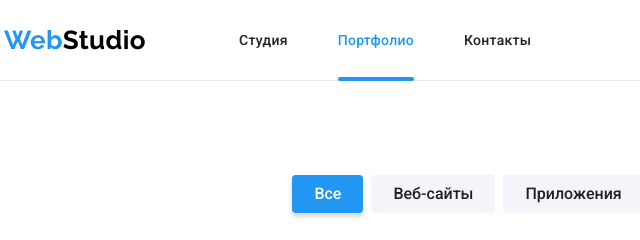
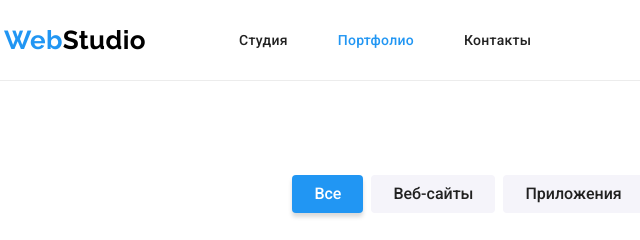
Before and after one commit to aleksandr003/goit-markup-hw-05, a plain HTML site: page portfolio.html in a window 1280 px wide. Shown: the top 240 px of the page, 51-691 px from the left. Drawn offline with nearby package versions, Linux system fonts and the light colour scheme.

Commit message:
отредактировал transition в link

```diff
--- a/css/styles.css
+++ b/css/styles.css
@@ -44,7 +44,7 @@ img {
   display: block;
   text-decoration: none;
 
-  transition-property: background-color, color;
+  transition-property: color;
   transition-duration: 250ms;
   transition-timing-function: cubic-bezier(0.4, 0, 0.2, 1);
 }
@@ -148,18 +148,6 @@ img {
   transition-property: background-color;
   transition-duration: 250ms;
   transition-timing-function: cubic-bezier(0.4, 0, 0.2, 1);
-}
-
-.current::after {
-  content: "";
-  display: inline-block;
-  width: 100%;
-  height: 4px;
-  position: absolute;
-  bottom: -1px;
-  left: 0;
-  border-radius: 2px;
-  background-color: var(--accant-color);
 }
 
 .nav-list .link:hover.link::after {
```
